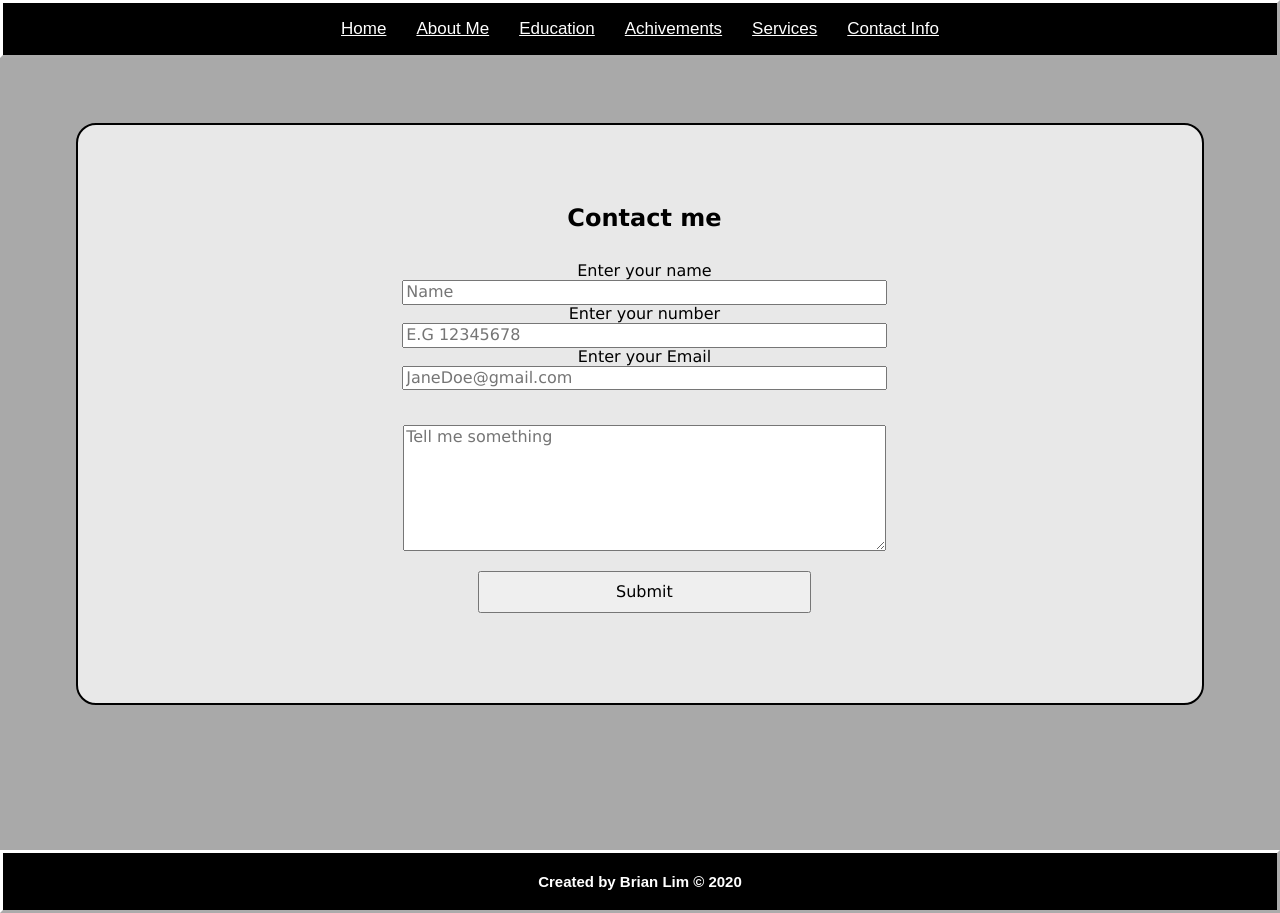
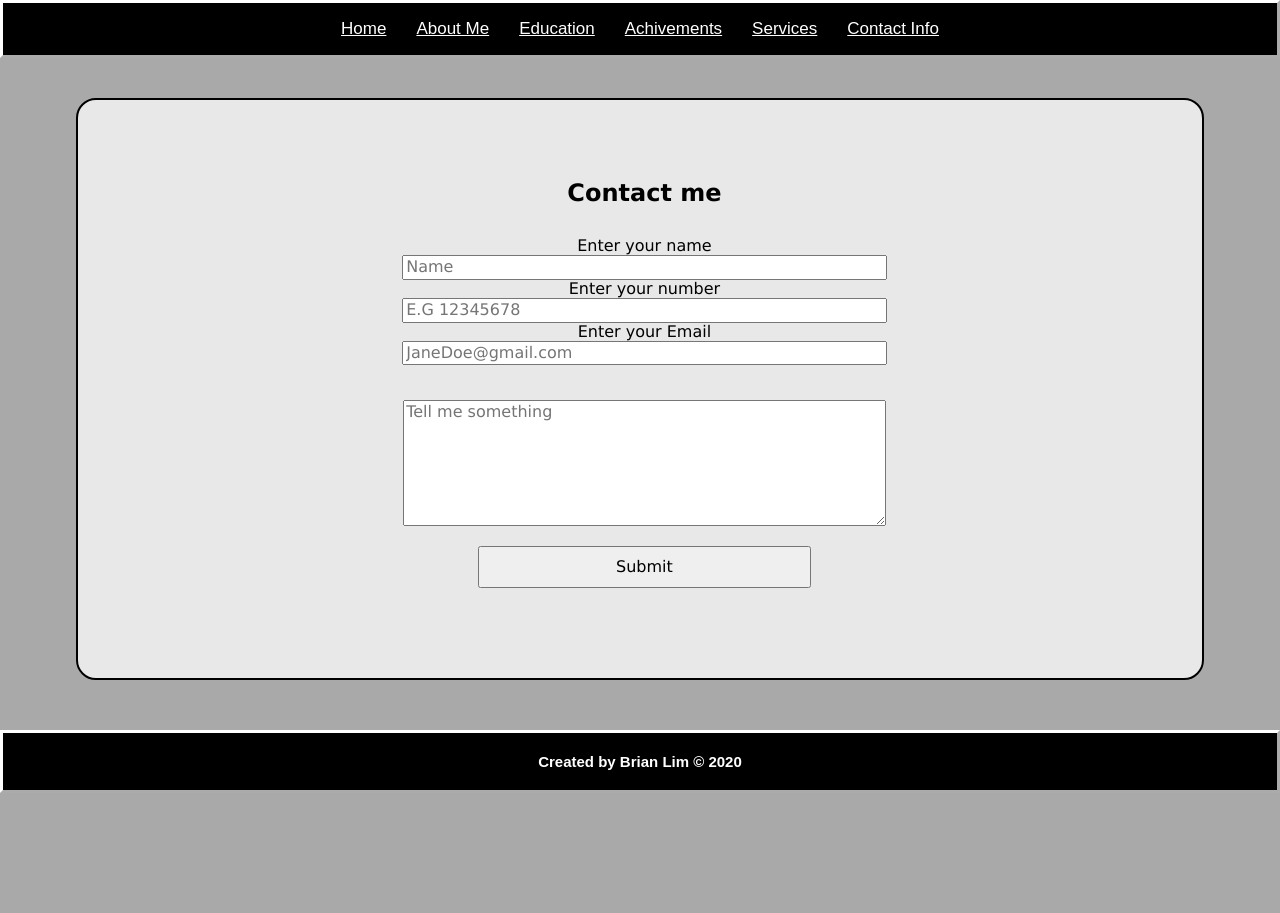
Before and after one commit to BrianLimMJ/Assign-1, a plain HTML site: page ID_S10208584A_Assign1_Website(Contact).html in a window 1280 px wide. After the commit the page ends 800 px from the top, so only its background shows below. Drawn offline with Linux system fonts and the light colour scheme.

Commit message:
26th Nov 4.44pm

```diff
--- a/about-me-style.css
+++ b/about-me-style.css
@@ -61,7 +61,7 @@ footer{
     border-style: outset;
     border-color: #FFFFFF;
     background-color: #000000;
-    margin-top: 125px;
+    margin-top: 179px;
 }
 footer .footer-text{
     font-size: 15px;
--- a/contact-style.css
+++ b/contact-style.css
@@ -7,7 +7,7 @@ header{
     border-style: outset;
     border-color: #FFFFFF;
     background-color: #000000;
-    margin-bottom: 65px;
+    margin-bottom: 40px;
 }
 header nav ul{
     list-style: none;
@@ -77,7 +77,7 @@ footer{
     border-style: outset;
     border-color: #FFFFFF;
     background-color: #000000;
-    margin-top: 145px;
+    margin-top: 50px;
 }
 footer .footer-text{
     font-size: 15px;
--- a/home-style.css
+++ b/home-style.css
@@ -65,7 +65,7 @@ footer{
     border-style: outset;
     border-color: #FFFFFF;
     background-color: #000000;
-    margin-top: 60px;
+    margin-top: 67px;
 }
 footer .footer-text{
     font-size: 15px;
```
